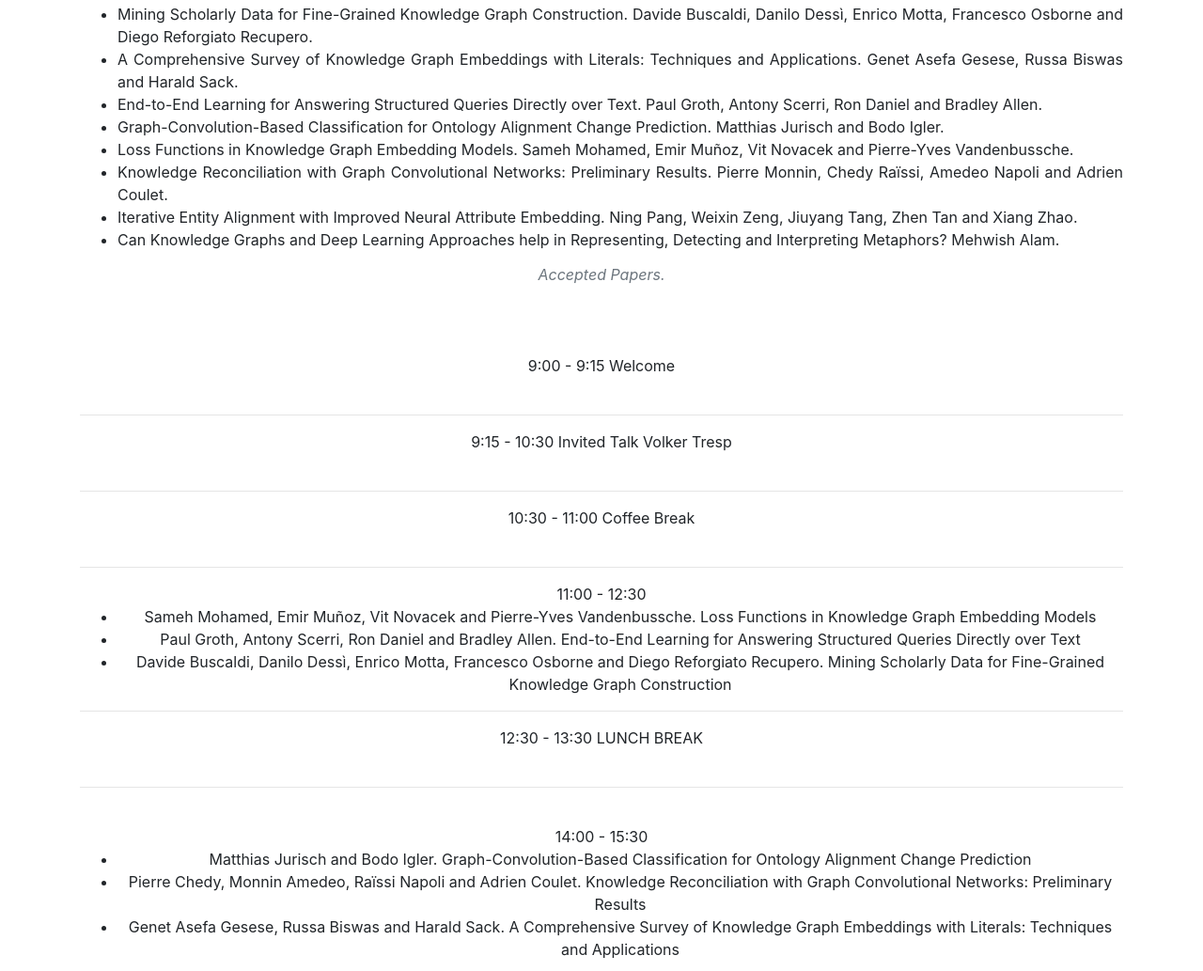
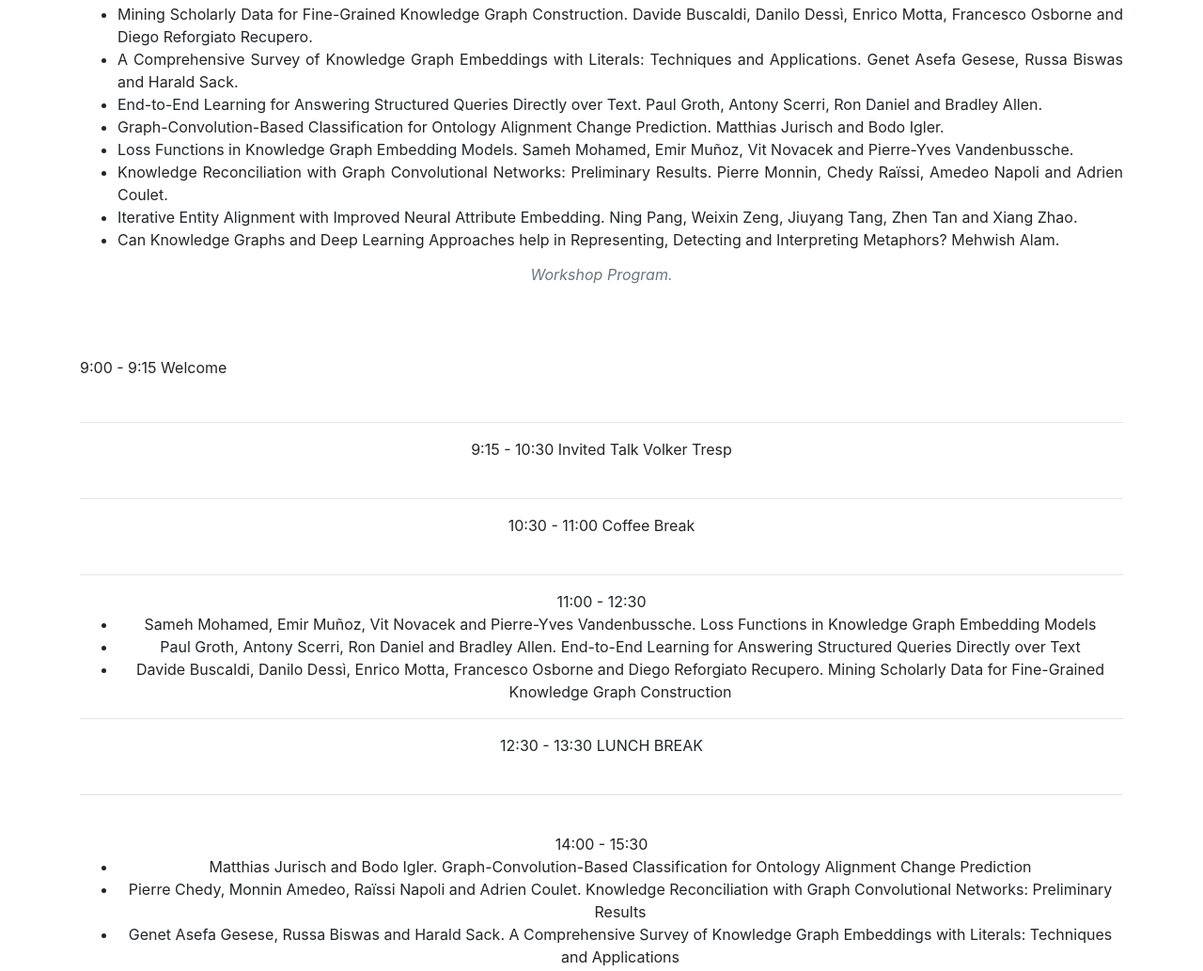
Before and after one commit to alammehwish/dl4kg-eswc, a website with bundled scripts: page index.html in a window 1280 px wide. Shown: the part 5098-6131 px from the top of the page at 94% size. Built offline with nearby package versions, Linux system fonts and the light colour scheme; files whose address does not match are found by name; a web font is replaced by a local one.

Commit message:
Update index.html

```diff
--- a/index.html
+++ b/index.html
@@ -259,7 +259,8 @@ Applications of combining Deep Learning and Knowledge Graphs<br/>
           </ul>
 
 
-		 <h3 class="section-subheading text-muted">Accepted Papers.</h3>
+		 <h3 class="section-subheading text-muted">Workshop Program.</h3>
+<p style="text-align:justify">
 	9:00 - 9:15 Welcome<br/><br/>
 <hr>
 9:15 - 10:30 Invited Talk Volker Tresp<br/><br/>
@@ -289,6 +290,7 @@ Applications of combining Deep Learning and Knowledge Graphs<br/>
 <li>Ning Pang, Weixin Zeng, Jiuyang Tang, Zhen Tan and Xiang Zhao. Iterative Entity Alignment with Improved Neural Attribute Embedding</li>
 <li>Mehwish Alam. Can Knowledge Graphs and Deep Learning Approaches help in Representing, Detecting and Interpreting Metaphors?</li>
 </ul>
+		  </p>
 		</div>
         </div>
     </section>
```
